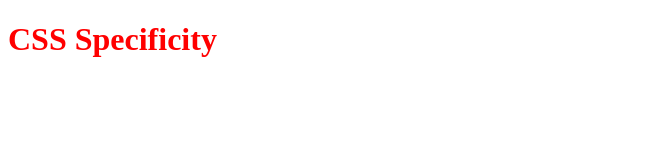
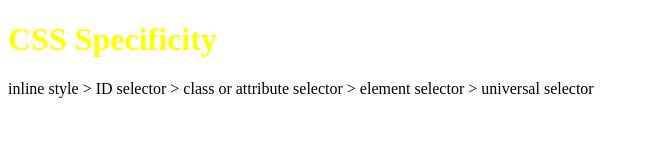
Before and after one commit to NobleChicken97/Webdev, a plain HTML site: page video 21/index.html in a window 1280 px wide. Shown: the whole page, without its empty margins (0-649 px from the left). Drawn offline with Linux system fonts and the light colour scheme.

Commit message:
Update index.html

```diff
--- a/video 21/index.html
+++ b/video 21/index.html
@@ -8,9 +8,7 @@
       h1 {
         color: aqua;
       }
-      .yellow {
-        color: yellow;
-      }
+
       .cred {
         color: red;
       }
@@ -20,11 +18,18 @@
       .cred {
         color: red;
       }
+      .yellow {
+        color: yellow;
+      }
+      /* [data-x=a]{
+        background-color: red;
+      } */
     </style>
   </head>
   <body>
     <div>
-      <h1 class="yello cred cpurple">CSS Specificity</h1>
+      <h1 class = "yellow cred cpurple" data-x="a">CSS Specificity</h1>
+      inline style &gt; ID selector &gt; class or attribute selector &gt; element selector &gt; universal selector
     </div>
   </body>
 </html>
```
